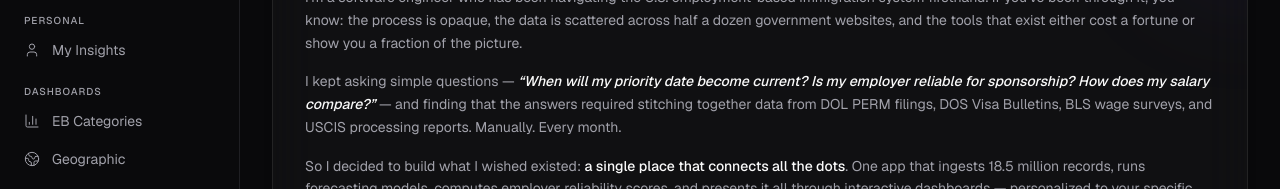
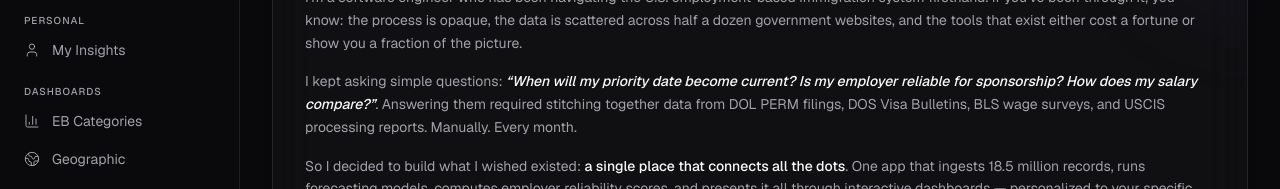
Before and after one commit to v-rathod/immigration-insights-app, a Next.js app: page /about in a window 1280 px wide. Shown: the part 266-455 px from the top of the page. Built offline with nearby package versions, Linux system fonts and the light colour scheme; no server answers.

Commit message:
refactor: remove unnecessary em-dashes from marketing copy

```diff
--- a/src/app/about/page.tsx
+++ b/src/app/about/page.tsx
@@ -162,12 +162,12 @@ export default function AboutPage() {
                   of the picture.
                 </p>
                 <p>
-                  I kept asking simple questions —{" "}
+                  I kept asking simple questions:{" "}
                   <span className="text-[var(--foreground)] font-medium italic">
                     &ldquo;When will my priority date become current? Is my employer
                     reliable for sponsorship? How does my salary compare?&rdquo;
-                  </span>{" "}
-                  — and finding that the answers required stitching together data from
+                  </span>.{" "}
+                  Answering them required stitching together data from
                   DOL PERM filings, DOS Visa Bulletins, BLS wage surveys, and USCIS
                   processing reports. Manually. Every month.
                 </p>
--- a/src/app/page.tsx
+++ b/src/app/page.tsx
@@ -161,9 +161,7 @@ export default function LandingPage() {
               <span className="font-mono font-medium text-[var(--foreground)]">
                 18.5M+
               </span>{" "}
-              data points from official government sources.
-              Priority date forecasts, employer scores, salary benchmarks —
-              all in one place.
+              data points from official government sources. Priority date forecasts, employer scores, salary benchmarks—all in one place.
             </p>
           </FadeIn>
 
```
